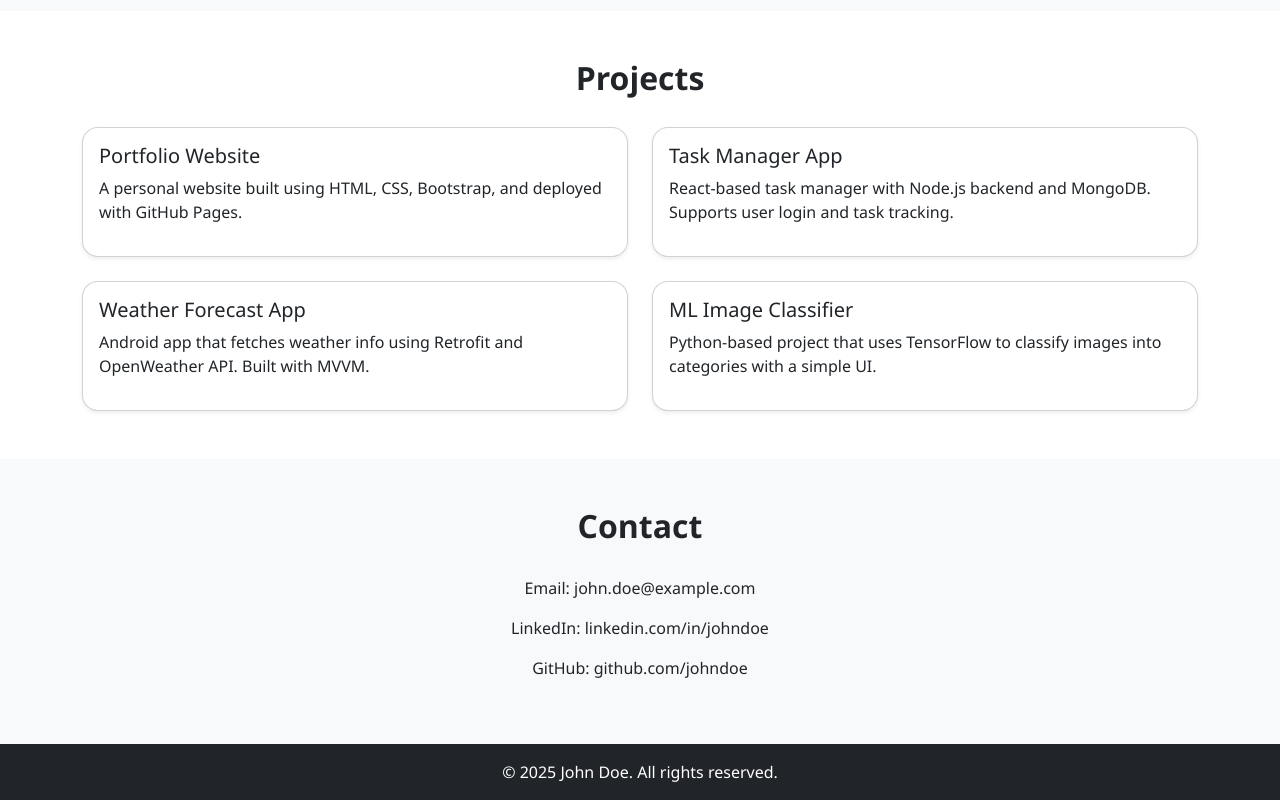
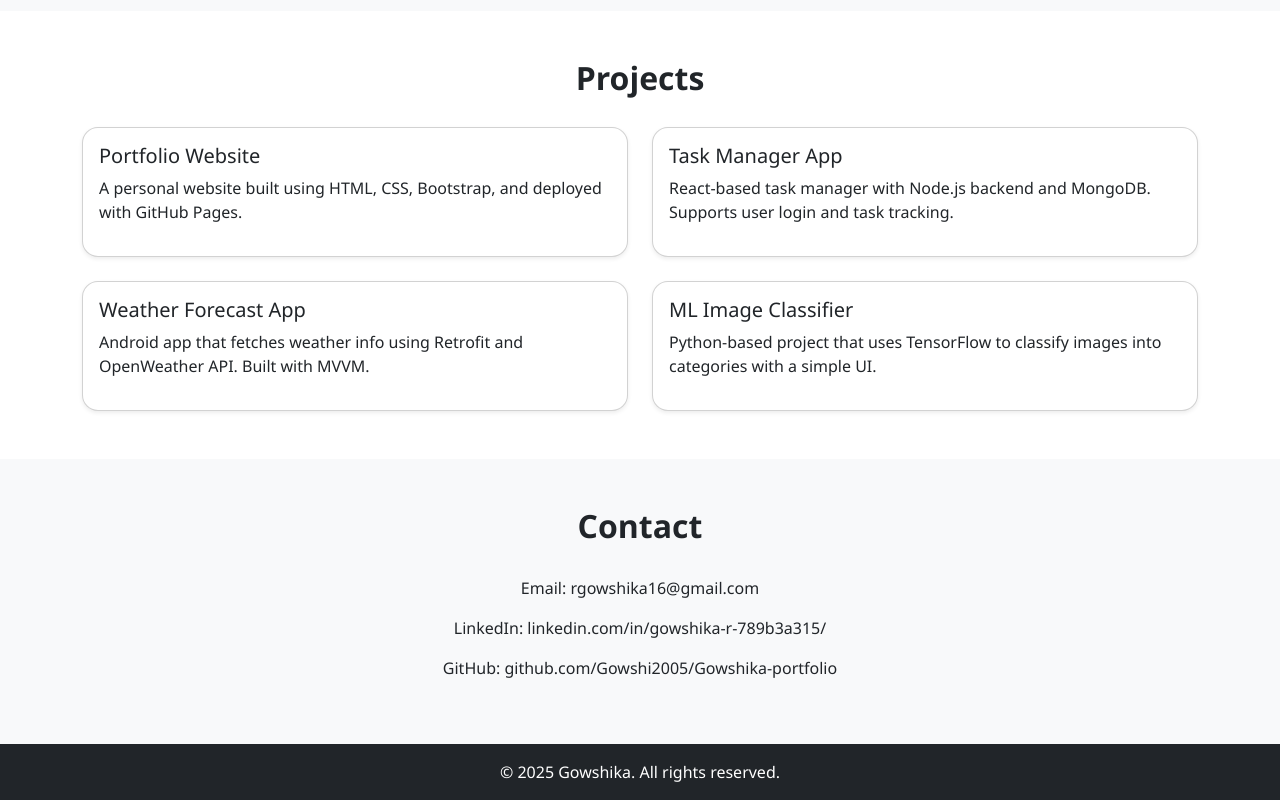
Before and after one commit to Gowshi2005/Gowshika-portfolio, a plain HTML site: page index.html in a window 1280 px wide. Shown: the part 727-1527 px from the top of the page. Drawn offline with nearby package versions, Linux system fonts and the light colour scheme.

Commit message:
Update index.html

```diff
--- a/index.html
+++ b/index.html
@@ -101,14 +101,14 @@
   <section class="py-5 bg-light">
     <div class="container text-center">
       <h2 class="section-title">Contact</h2>
-      <p>Email: john.doe@example.com</p>
-      <p>LinkedIn: linkedin.com/in/johndoe</p>
-      <p>GitHub: github.com/johndoe</p>
+      <p>Email: rgowshika16@gmail.com</p>
+      <p>LinkedIn: linkedin.com/in/gowshika-r-789b3a315/</p>
+      <p>GitHub: github.com/Gowshi2005/Gowshika-portfolio</p>
     </div>
   </section>
 
   <footer class="text-center py-3 bg-dark text-white">
-    © 2025 John Doe. All rights reserved.
+    © 2025 Gowshika. All rights reserved.
   </footer>
 
 </body>
```
